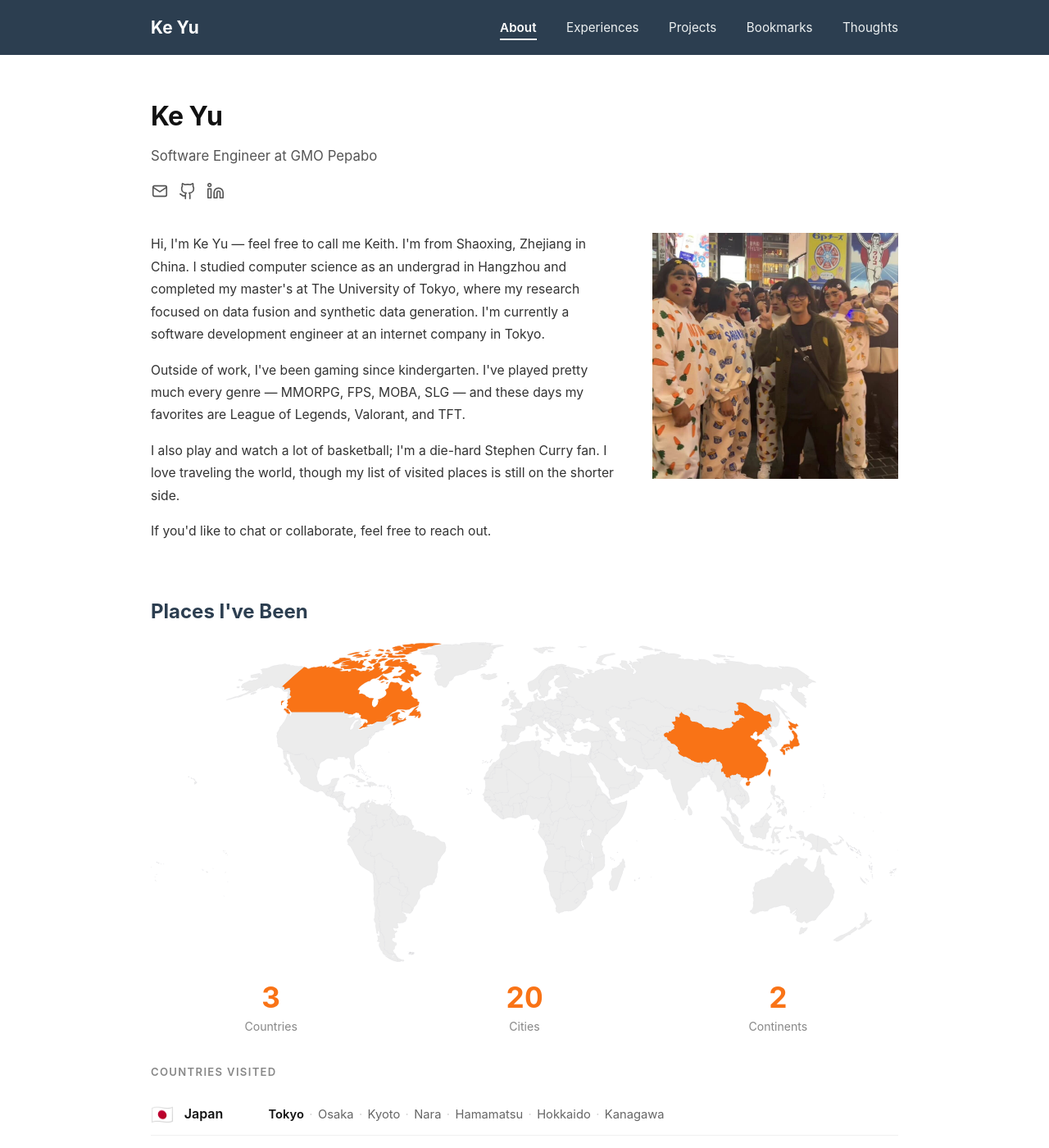
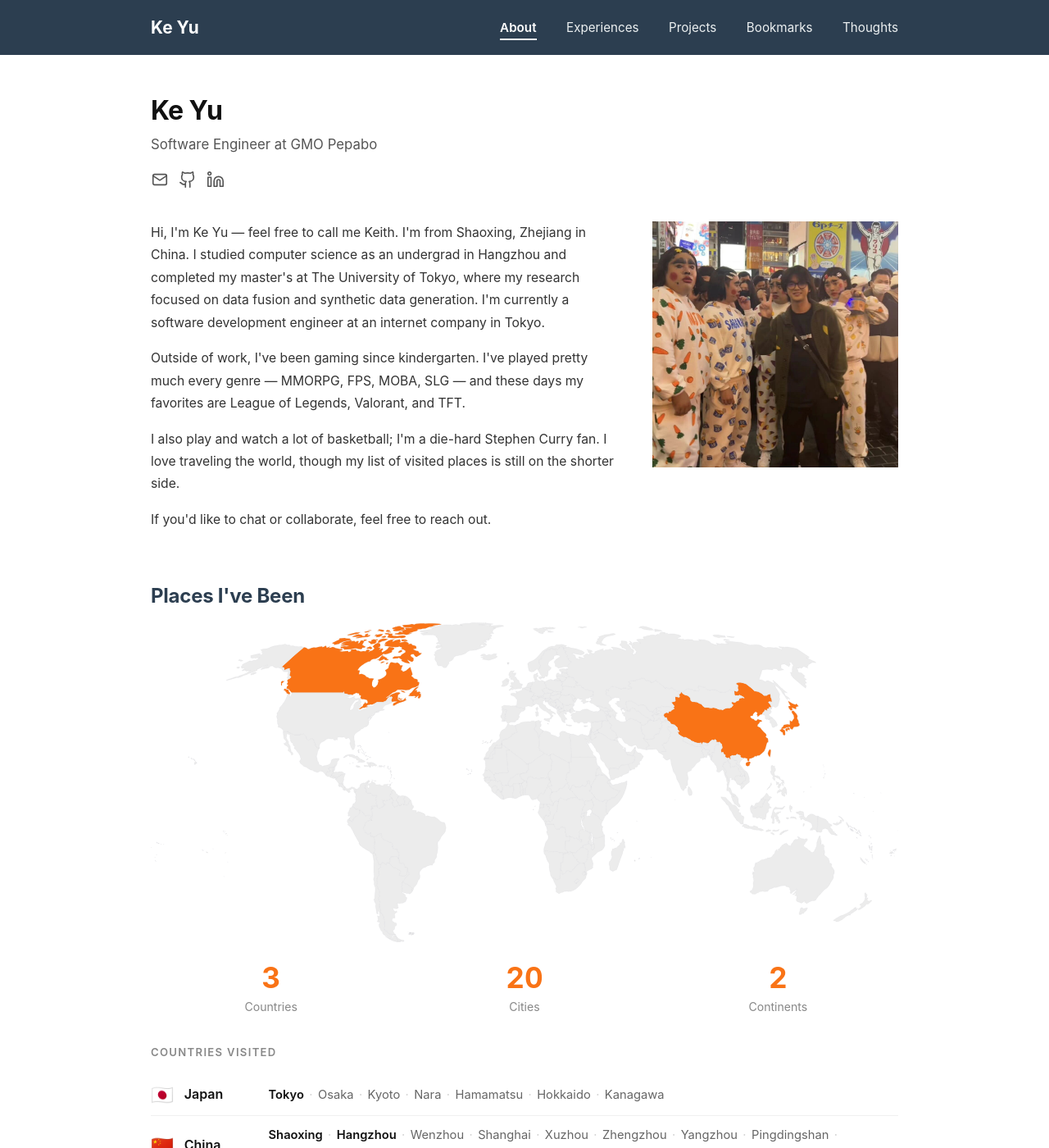
Before and after one commit to keith991001/keith991001.github.io, a Jekyll site: the page built from index.md, in a window 1280 px wide and 1400 px high. Shown: the whole window at 82% size. Built offline with Jekyll 4.4.1, drawn with Linux system fonts in a browser that asks for light colours.

Commit message:
feat(tokens): add type scale and responsive base h1
- Define --fs-xs (0.75rem) through --fs-2xl (2rem) in :root,
  giving the site a 7-step modular type scale to reach for
- Add base h1/h2/h3 element-level rules so unclassed Markdown
  headings (e.g. # Experiences) get a consistent default look
  without overriding any existing class-specific component rules
- h1 uses clamp(--fs-xl, 1rem + 3vw, --fs-2xl) so it scales
  fluidly between 24px and 32px depending on viewport width

```diff
--- a/assets/css/site.css
+++ b/assets/css/site.css
@@ -10,6 +10,33 @@
   --motion-fast: 150ms;
   --motion-base: 200ms;
   --motion-slow: 300ms;
+
+  --fs-xs: 0.75rem;
+  --fs-sm: 0.875rem;
+  --fs-base: 1rem;
+  --fs-md: 1.125rem;
+  --fs-lg: 1.25rem;
+  --fs-xl: 1.5rem;
+  --fs-2xl: 2rem;
+}
+
+/* Base heading hierarchy (overridden by class-specific component rules) */
+h1 {
+  font-size: clamp(var(--fs-xl), 1rem + 3vw, var(--fs-2xl));
+  font-weight: 700;
+  line-height: 1.25;
+  letter-spacing: -0.02em;
+}
+h2 {
+  font-size: var(--fs-xl);
+  font-weight: 700;
+  line-height: 1.3;
+  letter-spacing: -0.01em;
+}
+h3 {
+  font-size: var(--fs-lg);
+  font-weight: 600;
+  line-height: 1.35;
 }
 
 @media (prefers-reduced-motion: reduce) {
```
